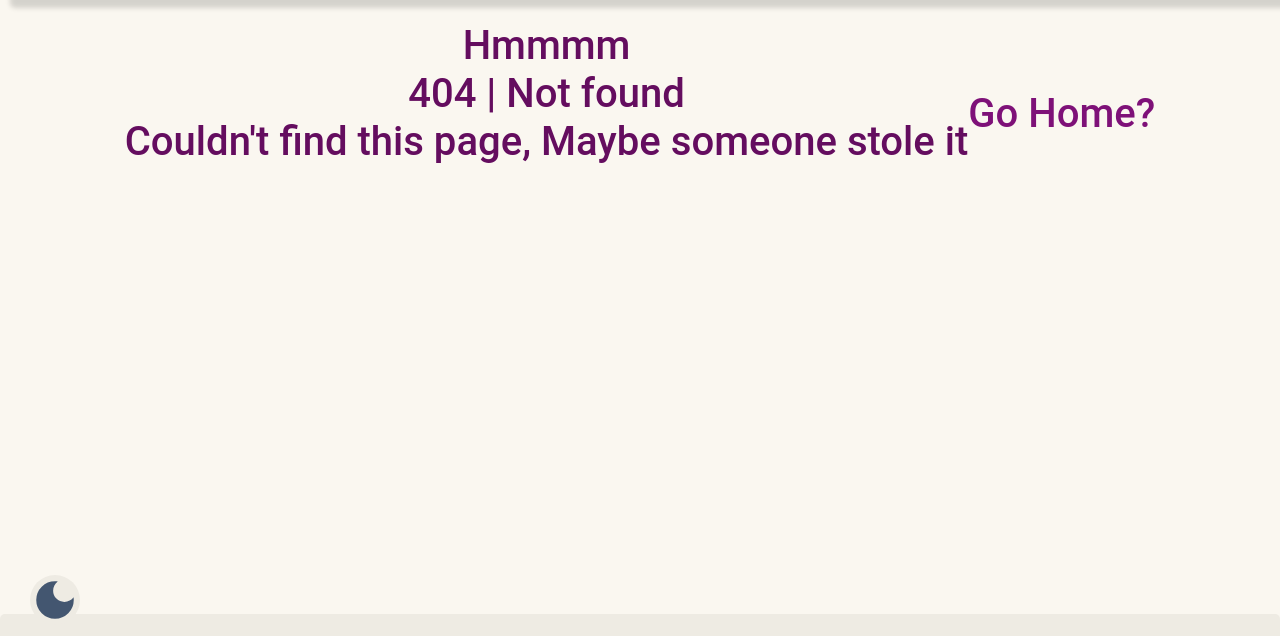
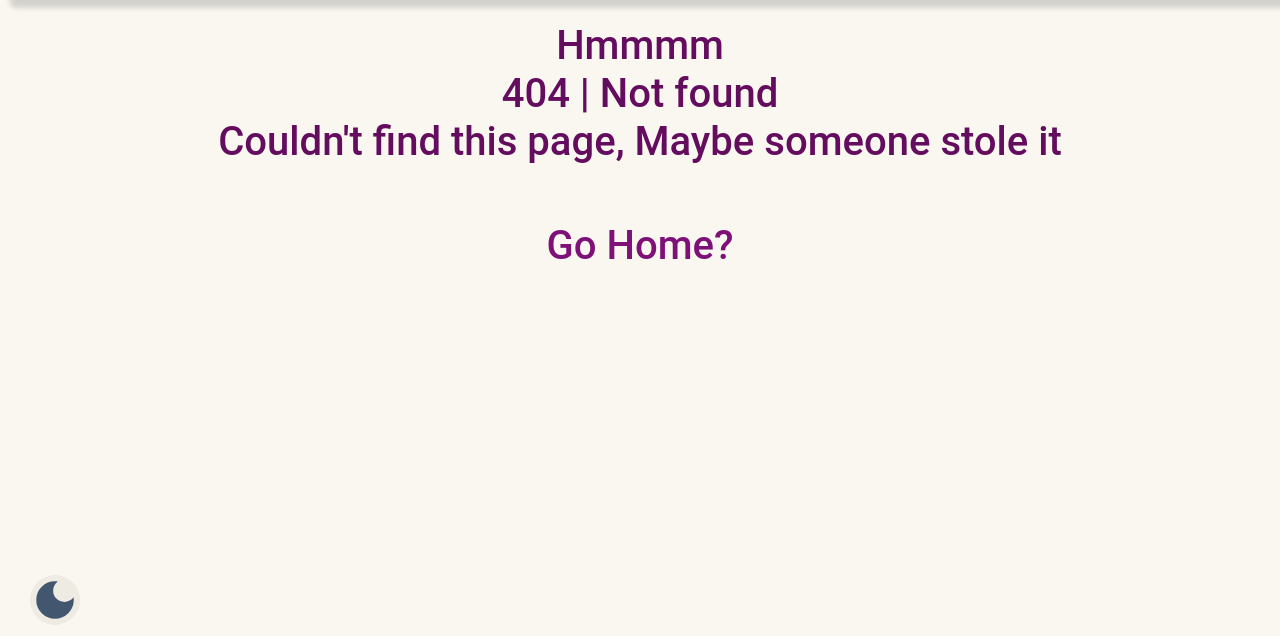
Before and after one commit to Zeyad-Sukkary/Z-A-S, a plain HTML site: page ytvid.html in a window 1280 px wide. Shown: the part 155-791 px from the top of the page. Drawn offline with nearby package versions, Linux system fonts and the light colour scheme.

Commit message:
Update ytvid.html

```diff
--- a/ytvid.html
+++ b/ytvid.html
@@ -64,11 +64,12 @@ h1 {
         <h1>Hmmmm<br>
 
         404 | Not found
-        <br>          Couldn't find this page, Maybe someone stole it <br><br>
+        <br>          Couldn't find this page, Maybe someone stole it <br><br></h1>
 
-      <Article>
-     <h1> <a class=link href="Z-A-S News.html">Go Home?<a></h1>
-      </Article>
+
+     <h1>
+         <a class=link href="Z-A-S News.html">Go Home?<a>
+    </h1>
 
 
       </main>
```
